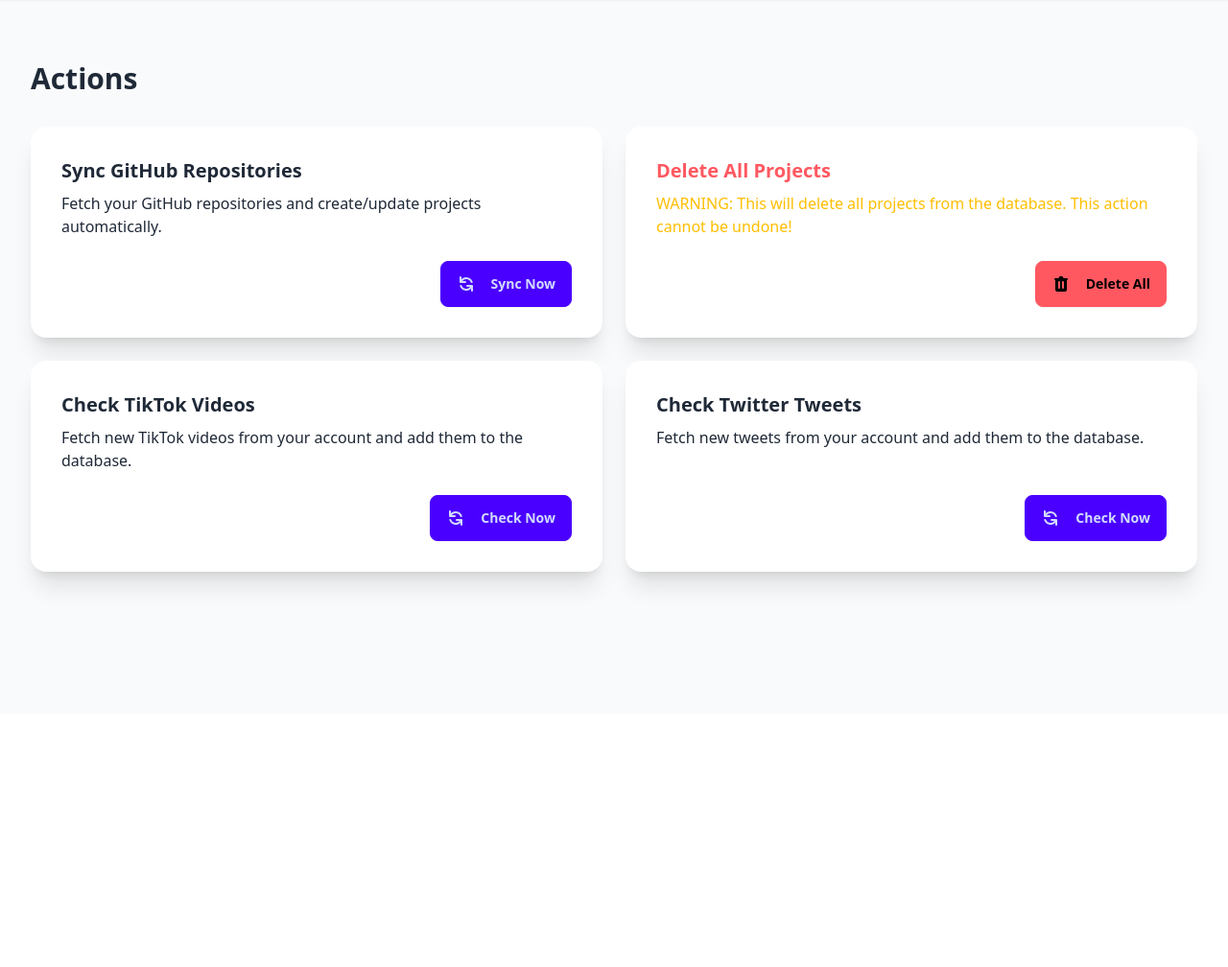
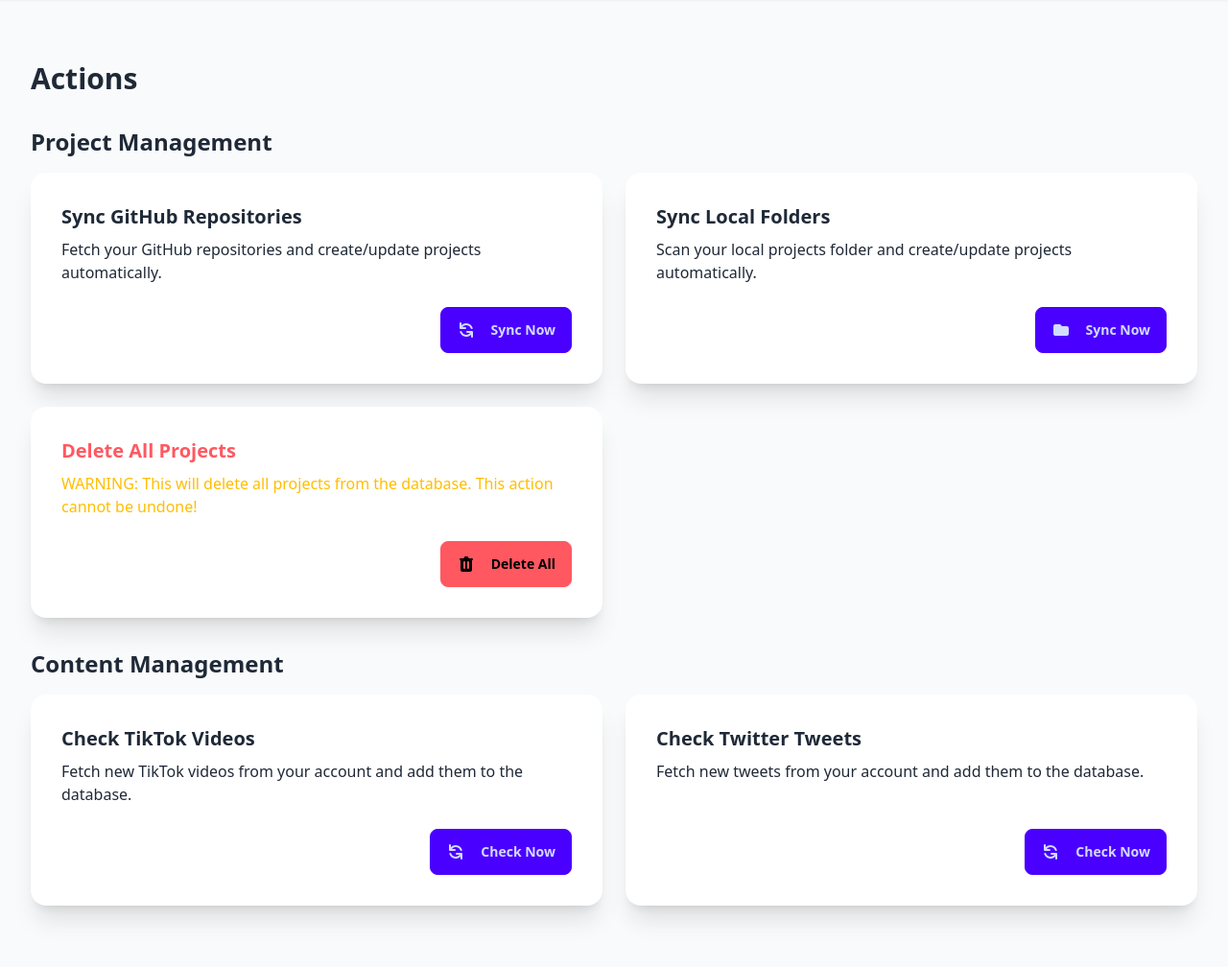
Before and after one commit to koljapluemer/side-project-management, a Django app: page /actions/ in a window 1280 px wide. Shown: the part 56-1064 px from the top of the page at 96% size. Before the commit the page ends 675 px from the top, so only its background shows below. Run offline with Django 5.2, Linux system fonts and the light colour scheme; some libraries are stand-ins or nearby versions.

Commit message:
add local folder sync to actions

```diff
--- a/cms/templates/actions/actions.html
+++ b/cms/templates/actions/actions.html
@@ -4,7 +4,9 @@
 <div class="container mx-auto px-4 py-8">
     <h1 class="text-3xl font-bold mb-8">Actions</h1>
 
-    <div class="grid grid-cols-1 md:grid-cols-2 gap-6">
+    <!-- Project Management Section -->
+    <h2 class="text-2xl font-semibold mb-4">Project Management</h2>
+    <div class="grid grid-cols-1 md:grid-cols-2 gap-6 mb-8">
         <!-- GitHub Sync Card -->
         <div class="card bg-base-100 shadow-xl">
             <div class="card-body">
@@ -14,6 +16,22 @@
                     <a href="{% url 'sync_github' %}" class="btn btn-primary">
                         <svg xmlns="http://www.w3.org/2000/svg" class="h-5 w-5 mr-2" viewBox="0 0 20 20" fill="currentColor">
                             <path fill-rule="evenodd" d="M4 2a1 1 0 011 1v2.101a7.002 7.002 0 0111.601 2.566 1 1 0 11-1.885.666A5.002 5.002 0 005.999 7H9a1 1 0 010 2H4a1 1 0 01-1-1V3a1 1 0 011-1zm.008 9.057a1 1 0 011.276.61A5.002 5.002 0 0014.001 13H11a1 1 0 110-2h5a1 1 0 011 1v5a1 1 0 11-2 0v-2.101a7.002 7.002 0 01-11.601-2.566 1 1 0 01.61-1.276z" clip-rule="evenodd" />
+                        </svg>
+                        Sync Now
+                    </a>
+                </div>
+            </div>
+        </div>
+
+        <!-- Local Folders Sync Card -->
+        <div class="card bg-base-100 shadow-xl">
+            <div class="card-body">
+                <h2 class="card-title">Sync Local Folders</h2>
+                <p>Scan your local projects folder and create/update projects automatically.</p>
+                <div class="card-actions justify-end mt-4">
+                    <a href="{% url 'sync_local_folders' %}" class="btn btn-primary">
+                        <svg xmlns="http://www.w3.org/2000/svg" class="h-5 w-5 mr-2" viewBox="0 0 20 20" fill="currentColor">
+                            <path fill-rule="evenodd" d="M2 6a2 2 0 012-2h5l2 2h5a2 2 0 012 2v6a2 2 0 01-2 2H4a2 2 0 01-2-2V6z" clip-rule="evenodd" />
                         </svg>
                         Sync Now
                     </a>
@@ -36,7 +54,11 @@
                 </div>
             </div>
         </div>
+    </div>
 
+    <!-- Content Management Section -->
+    <h2 class="text-2xl font-semibold mb-4">Content Management</h2>
+    <div class="grid grid-cols-1 md:grid-cols-2 gap-6">
         <!-- TikTok Check Card -->
         <div class="card bg-base-100 shadow-xl">
             <div class="card-body">
--- a/cms/urls.py
+++ b/cms/urls.py
@@ -3,7 +3,12 @@ from cms.views.settings.view import settings_view
 from cms.views.projects.list import ProjectListView
 from cms.views.projects.create_update import ProjectCreateUpdateView
 from cms.views.content.check_tiktok import check_tiktok_view
-from cms.views.actions.actions import actions_view, sync_github_view, delete_all_projects_view
+from cms.views.actions.actions import (
+    actions_view,
+    sync_github_view,
+    delete_all_projects_view,
+    sync_local_folders_view
+)
 from cms.views.content.list import ContentListView
 from cms.views.content.check_twitter import check_twitter_view
 from cms.views.dashboard.dashboard import DashboardView
@@ -18,6 +23,7 @@ urlpatterns = [
     path('check-twitter/', check_twitter_view, name='check_twitter'),
     path('actions/', actions_view, name='actions'),
     path('sync-github/', sync_github_view, name='sync_github'),
+    path('sync-local-folders/', sync_local_folders_view, name='sync_local_folders'),
     path('delete-all-projects/', delete_all_projects_view, name='delete_all_projects'),
     path('content/', ContentListView.as_view(), name='content_list'),
 ]
--- a/cms/utils/sync_local_folders.py
+++ b/cms/utils/sync_local_folders.py
@@ -33,7 +33,6 @@ def sync_local_folders(base_path):
         project, created = Project.objects.get_or_create(
             name=folder_name,
             defaults={
-                'status': ProjectStatus.ONLINE,
                 'auto_generated': True,
             }
         )
--- a/cms/views/actions/actions.py
+++ b/cms/views/actions/actions.py
@@ -2,7 +2,22 @@ from django.shortcuts import render, redirect
 from django.contrib import messages
 from cms.models import Settings
 from cms.utils.sync_github_account import sync_github_repositories
+from cms.utils.sync_local_folders import sync_local_folders
 from cms.views.projects.delete_all import delete_all_projects
+
+def sync_local_folders_view(request):
+    try:
+        settings = Settings.objects.first()
+        if not settings or not settings.local_projects_folder:
+            raise ValueError("Local projects folder not configured in settings")
+
+        sync_local_folders(settings.local_projects_folder)
+        messages.success(request, "Successfully synced local folders")
+    except ValueError as e:
+        messages.error(request, str(e))
+    except Exception as e:
+        messages.error(request, f"Error syncing local folders: {str(e)}")
+    return redirect('actions')
 
 def delete_all_projects_view(request):
     try:
```
